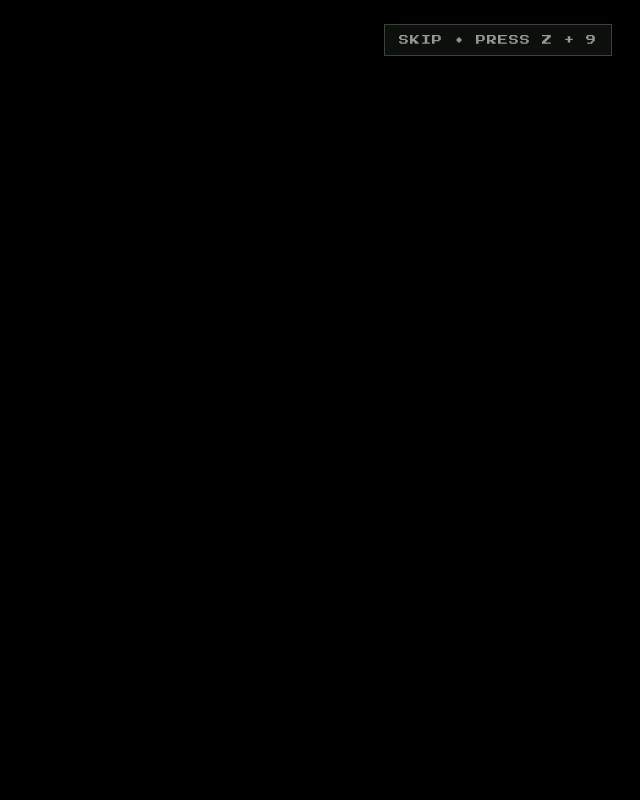
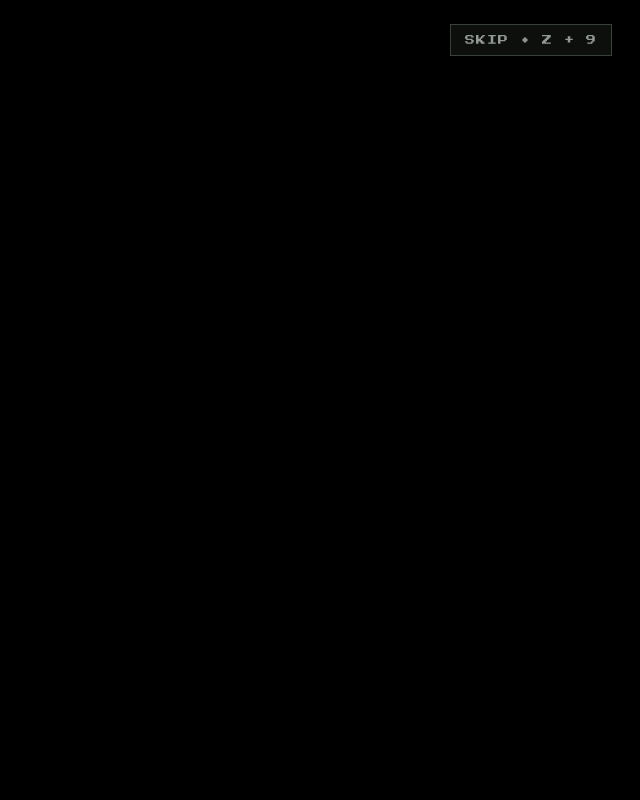
Before and after one commit to AbuBakrProjects/Nexus, a Flask app: page / in a window 1280 px wide. Shown: the whole page, without its empty margins (640-1280 px from the left). Run offline with Flask 3, Linux system fonts and the light colour scheme.

Commit message:
Updated boot skip control text

```diff
--- a/templates/index.html
+++ b/templates/index.html
@@ -24,11 +24,11 @@
 </head>
 <body>
 <div id="introScreen" class="intro-screen">
-    <div class="skip-hint">SKIP • PRESS Z + 9</div>
+    <div class="skip-hint">SKIP • Z + 9</div>
     <div id="introText" class="intro-text"></div>
 </div>
 <div id="bootScreen" class="boot-screen">
-    <div class="skip-hint">SKIP • PRESS Z + 9</div>
+    <div class="skip-hint">SKIP • Z + 9</div>
     <div id="bootText" class="boot-text"></div>
 </div>
 <div id="panel" class="panel-container"></div>
```
